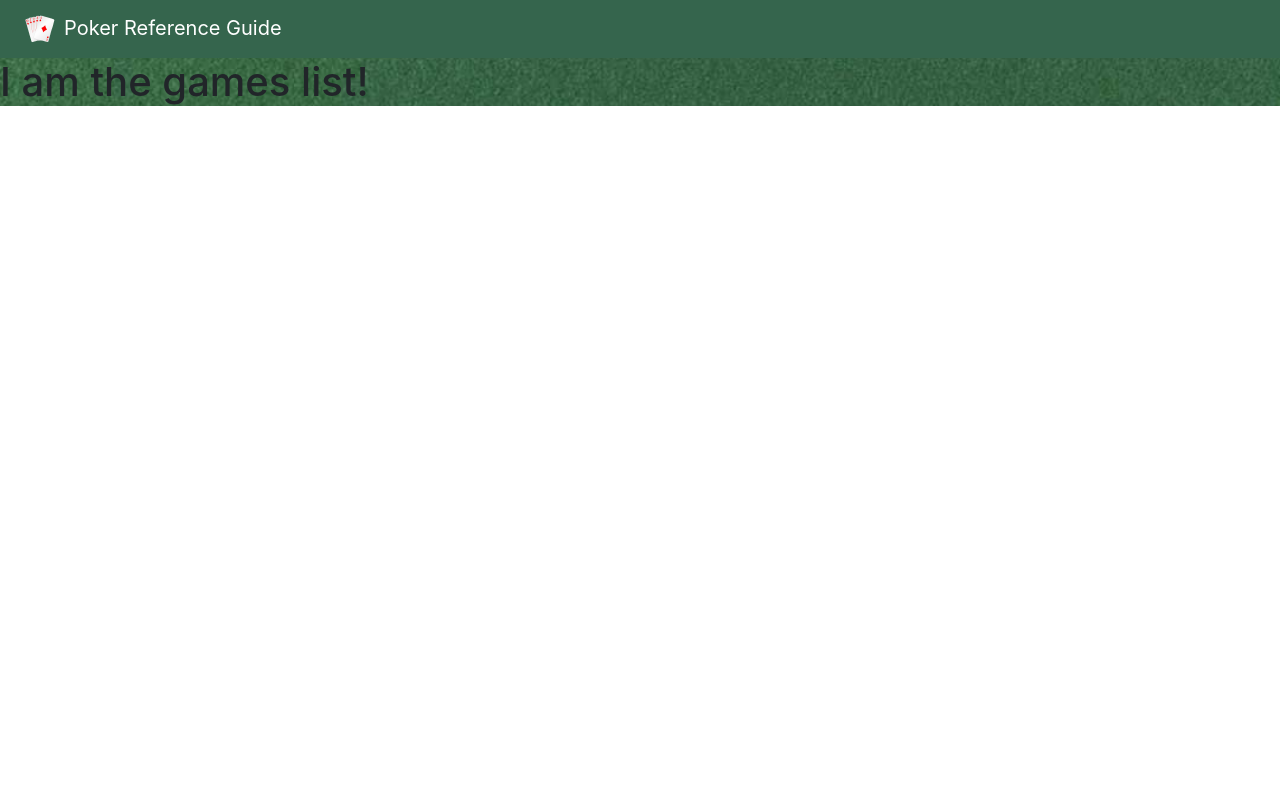
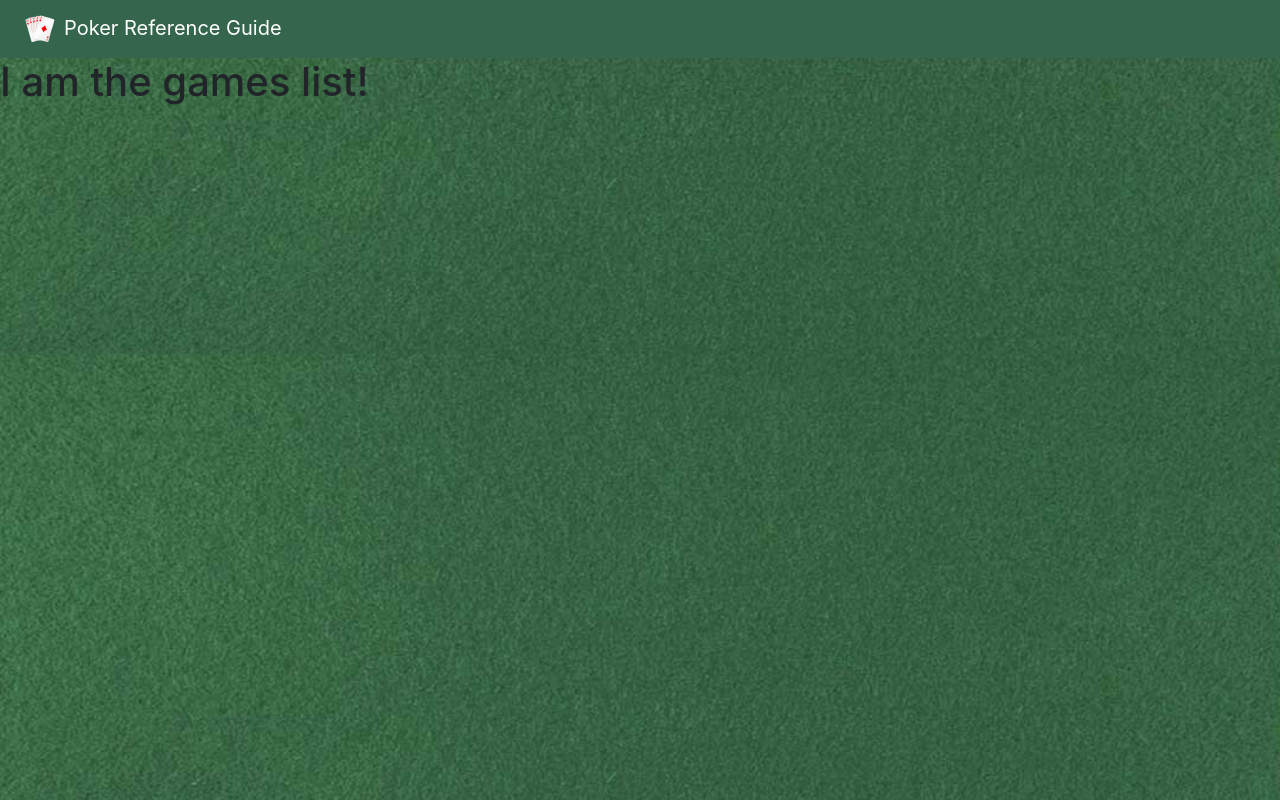
Before and after one commit to AplUSAndmINUS/poker-rules, a React (Create React App) app: page /games in a window 1280 px wide. Built offline with nearby package versions, Linux system fonts and the light colour scheme; a web font is replaced by a local one.

Commit message:
fixed background styling

```diff
--- a/src/styles/index.scss
+++ b/src/styles/index.scss
@@ -7,8 +7,8 @@ body * {
   -moz-osx-font-smoothing: grayscale;
 }
 
-#root {
-  background: url('../assets/images/table-felt.jpg') no-repeat center / cover;
+body {
+  background: url('../assets/images/table-felt.jpg') repeat center / cover;
   position: relative;
 }
 
```
